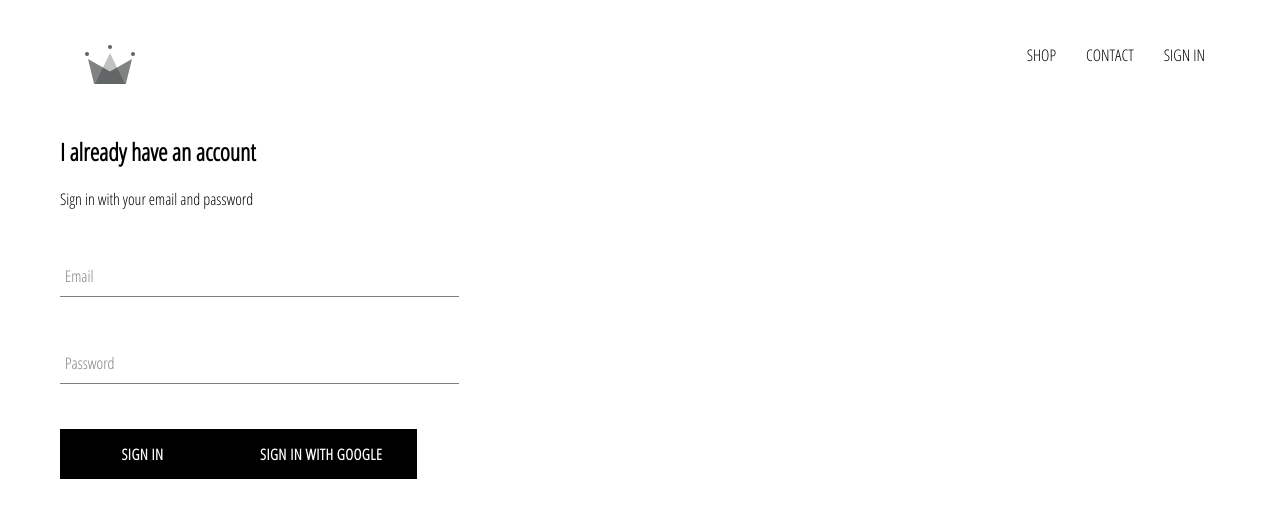
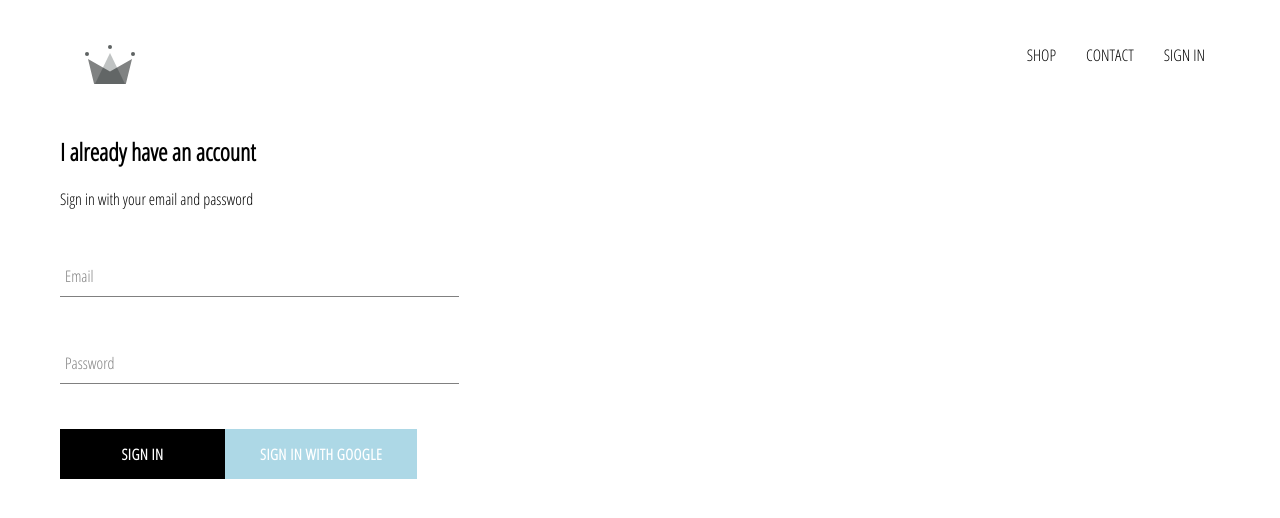
Before and after one commit to DavidStewartLDN/brixton-clothing, a React (Create React App) app: page /signin in a window 1280 px wide. Shown: the top 518 px of the page. Built offline with nearby package versions, Linux system fonts and the light colour scheme; no server answers.

Commit message:
changed colour of google sign in button

```diff
--- a/src/components/custom-button/custom-button.component.jsx
+++ b/src/components/custom-button/custom-button.component.jsx
@@ -2,8 +2,11 @@
 
 import './custom-button.styles.scss'
 
-const CustomButton = ({ children, ...otherProps }) => (
-  <button className='custom-button' {...otherProps}>
+const CustomButton = ({ children, isGoogleSignIn, ...otherProps }) => (
+  <button
+  className={`${isGoogleSignIn ? 'google-sign-in': ''} custom-button`}
+    {...otherProps}
+  >
     {children}
   </button>
 );
--- a/src/components/custom-button/custom-button.styles.scss
+++ b/src/components/custom-button/custom-button.styles.scss
@@ -19,4 +19,8 @@
     color: black;
     border: 1px solid black;
   }
+
+  &.google-sign-in {
+    background-color:lightblue;
+  }
 }
--- a/src/components/sign-in/sign-in.component.jsx
+++ b/src/components/sign-in/sign-in.component.jsx
@@ -39,7 +39,7 @@
           <FormInput name="email" type="email" value={this.state.email} handleChange={this.handleChange} label='Email' required />
           <FormInput name="password" type="password" value={this.state.password} handleChange={this.handleChange} label='Password' required />
           <CustomButton type='submit'> Sign in</CustomButton>
-          <CustomButton onClick={signInWithGoogle}> Sign in with Google</CustomButton>
+          <CustomButton onClick={signInWithGoogle} isGoogleSignIn> Sign in with Google</CustomButton>
         </form>
       </div>
     )
```
